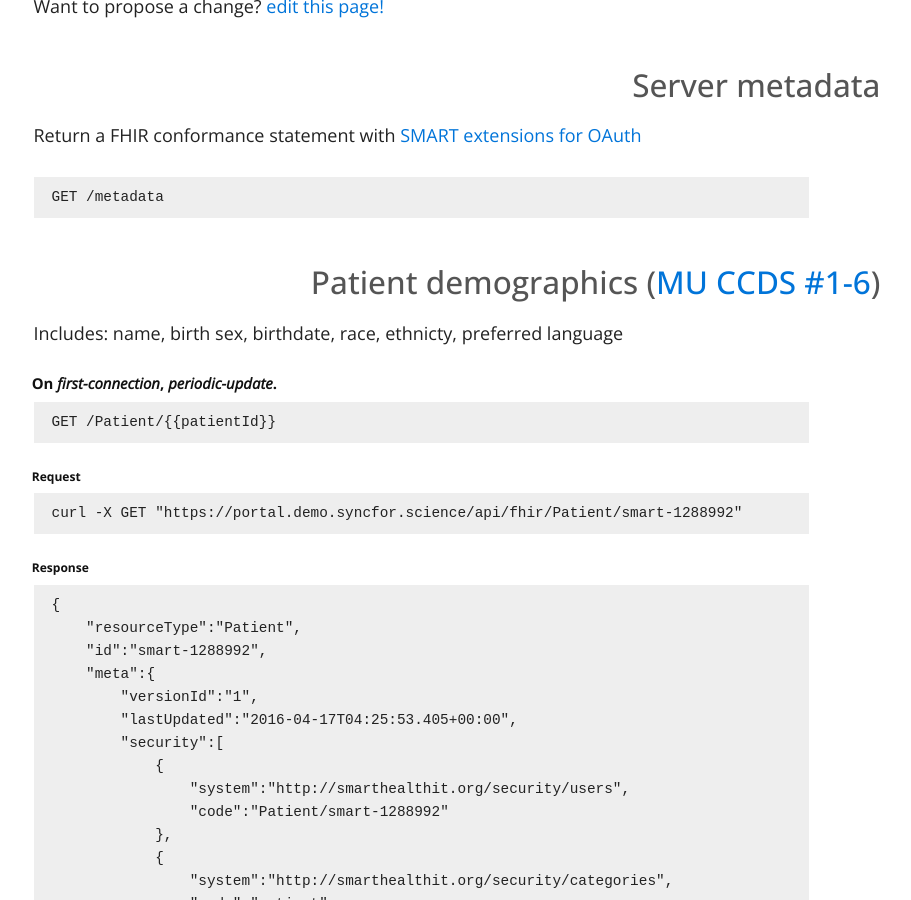
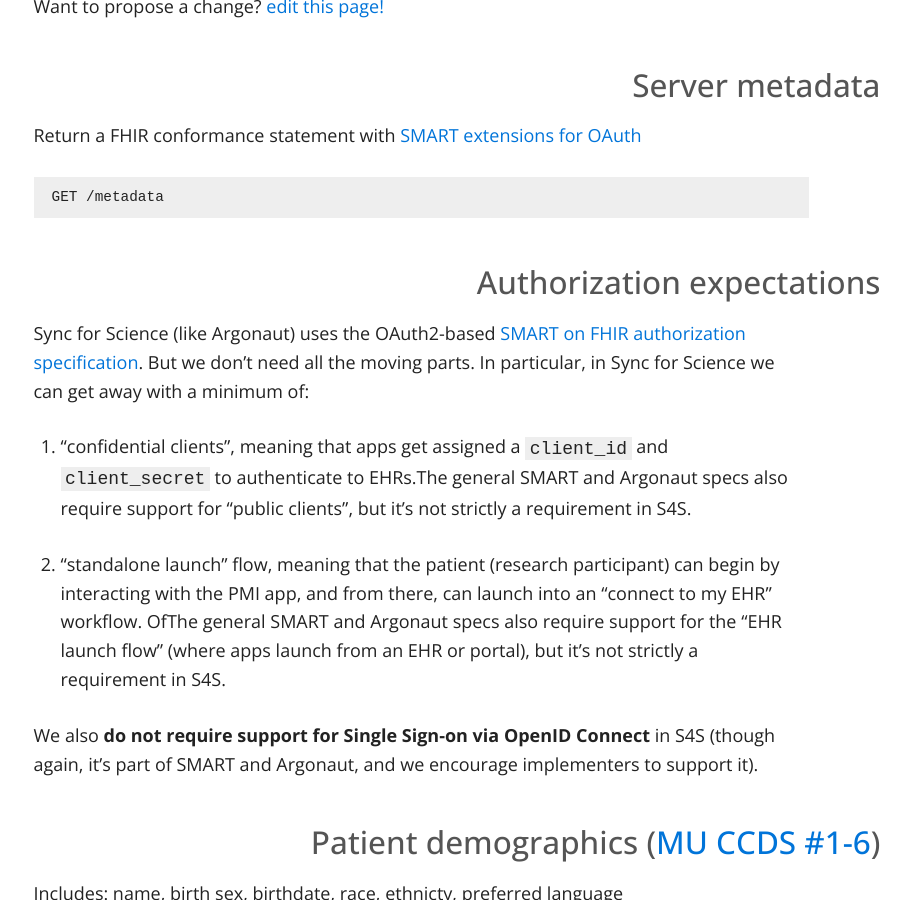
Before and after one commit to sync-for-science/sync-for-science.github.io, a Jekyll site: the page built from api-calls/index.md, in a window 1280 px wide and 900 px high, scrolled down 961 px. Shown: the whole window, without its empty margins (219-1130 px from the left). Built offline with Jekyll 4.4.1, drawn with Linux system fonts in a browser that asks for light colours; nearby versions of some CDN libraries.

Commit message:
Update index.md

```diff
--- a/api-calls/index.md
+++ b/api-calls/index.md
@@ -29,6 +29,16 @@
 Return a FHIR conformance statement with [SMART extensions for OAuth](http://docs.smarthealthit.org/authorization/conformance-statement/)
 
     GET /metadata
+
+## Authorization expectations
+
+Sync for Science (like Argonaut) uses the OAuth2-based [SMART on FHIR authorization specification](http://docs.smarthealthit.org/authorization). But we don't need all the moving parts. In particular, in Sync for Science we can get away with a minimum of:
+
+1. "confidential clients", meaning that apps get assigned a `client_id` and `client_secret` to authenticate to EHRs.The general SMART and Argonaut specs also require support for "public clients", but it's not strictly a requirement in S4S.
+
+2.  "standalone launch" flow, meaning that the patient (research participant) can begin by interacting with the PMI app, and from there, can launch into an "connect to my EHR" workflow. OfThe general SMART and Argonaut specs also require support for the "EHR launch flow" (where apps launch from an EHR or portal), but it's not strictly a requirement in S4S.
+
+We also **do not require support for Single Sign-on via OpenID Connect** in S4S (though again, it's part of SMART and Argonaut, and we encourage implementers to support it).
 
 ## Patient demographics ([MU CCDS #1-6](https://www.healthit.gov/sites/default/files/2015Ed_CCG_CCDS.pdf))
 Includes: name, birth sex, birthdate, race, ethnicty, preferred language
```
